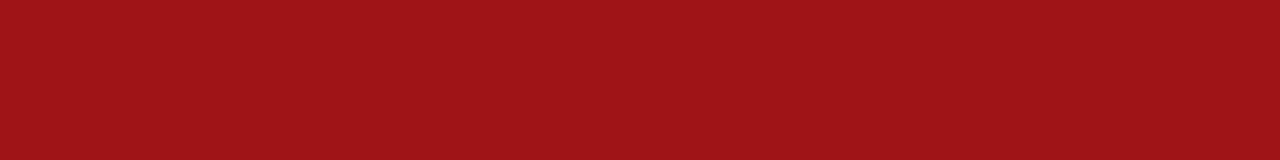
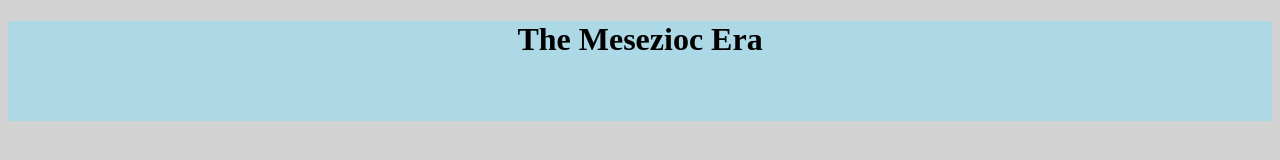
Before and after one commit to JamesWhitton/JamesWhitton.github.io, a plain HTML site: page index.html in a window 1280 px wide. Drawn offline with Linux system fonts and the light colour scheme.

Commit message:
Add files via upload

```diff
--- a/CSS.css
+++ b/CSS.css
@@ -1,2 +1,16 @@
 @charset "utf-8";
-/* CSS Document */
+#Container{
+	margin-left: auto;
+	margin-right: auto;
+	border-width: 1px;
+	border-style: solid;
+	border-color: black
+}
+#heading{
+	margin-left:auto;
+	margin-right:auto;
+	height:100px;
+	background-color:lightblue;
+	text-align: center;
+	font-family: "bubbler-one";
+}
--- a/index.html
+++ b/index.html
@@ -1,15 +1,22 @@
 <!doctype html>
 <html>
 <head>
+<link rel="stylesheet" type="text/css" href="CSS.css">
 <meta charset="utf-8">
 <title>Untitled Document</title>
 <style>
 	body{
-	background-color:hsla(359,78%,35%,1.00)
+	background-color:lightgray
 	}
 </style>
 </head>
 
 <body>
+<div id="container">
+	<div id="heading">
+		<h1>The Mesezioc Era</h1>
+	</div>
+
+</div>
 </body>
 </html>
```
Also changed, not shown: 1 other file.
